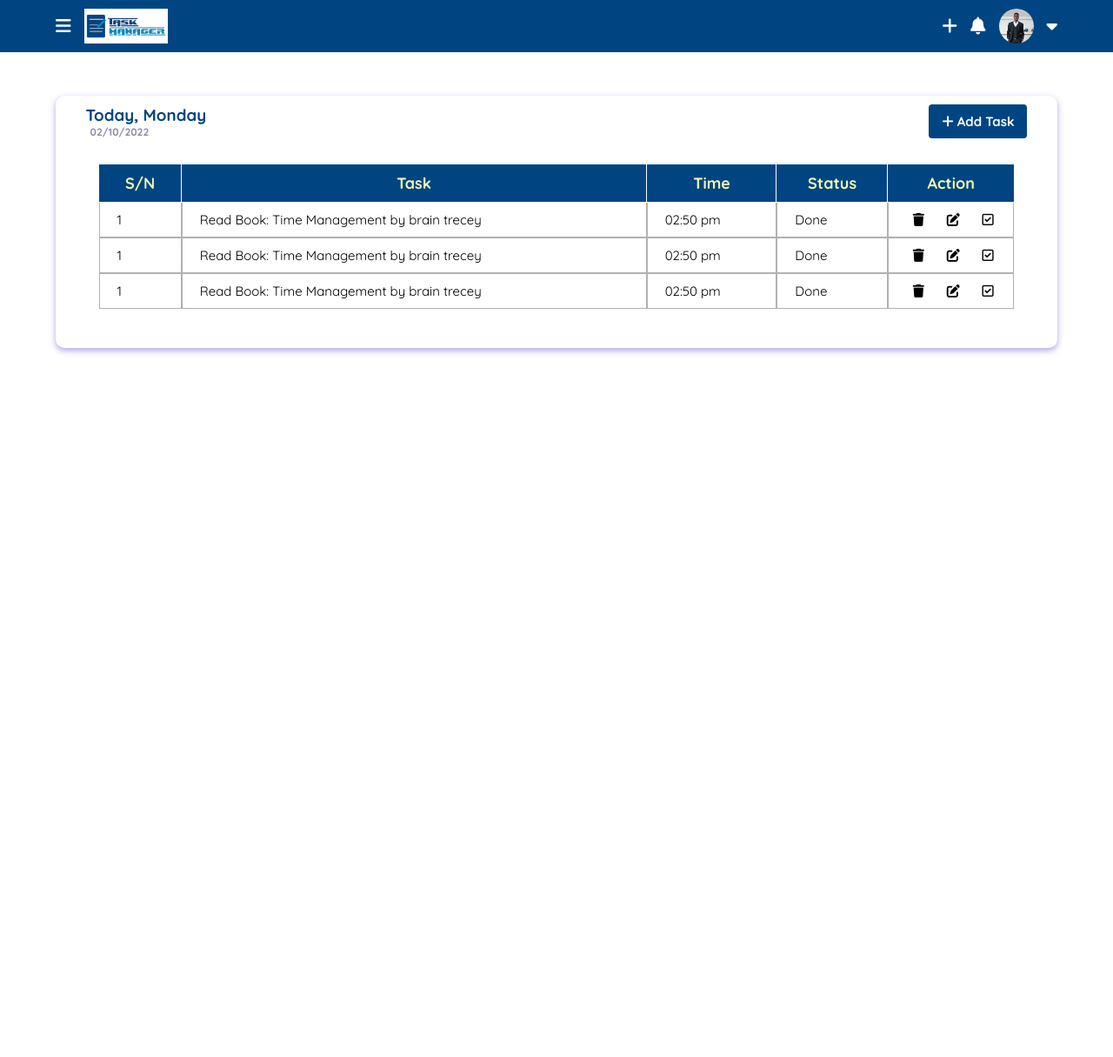
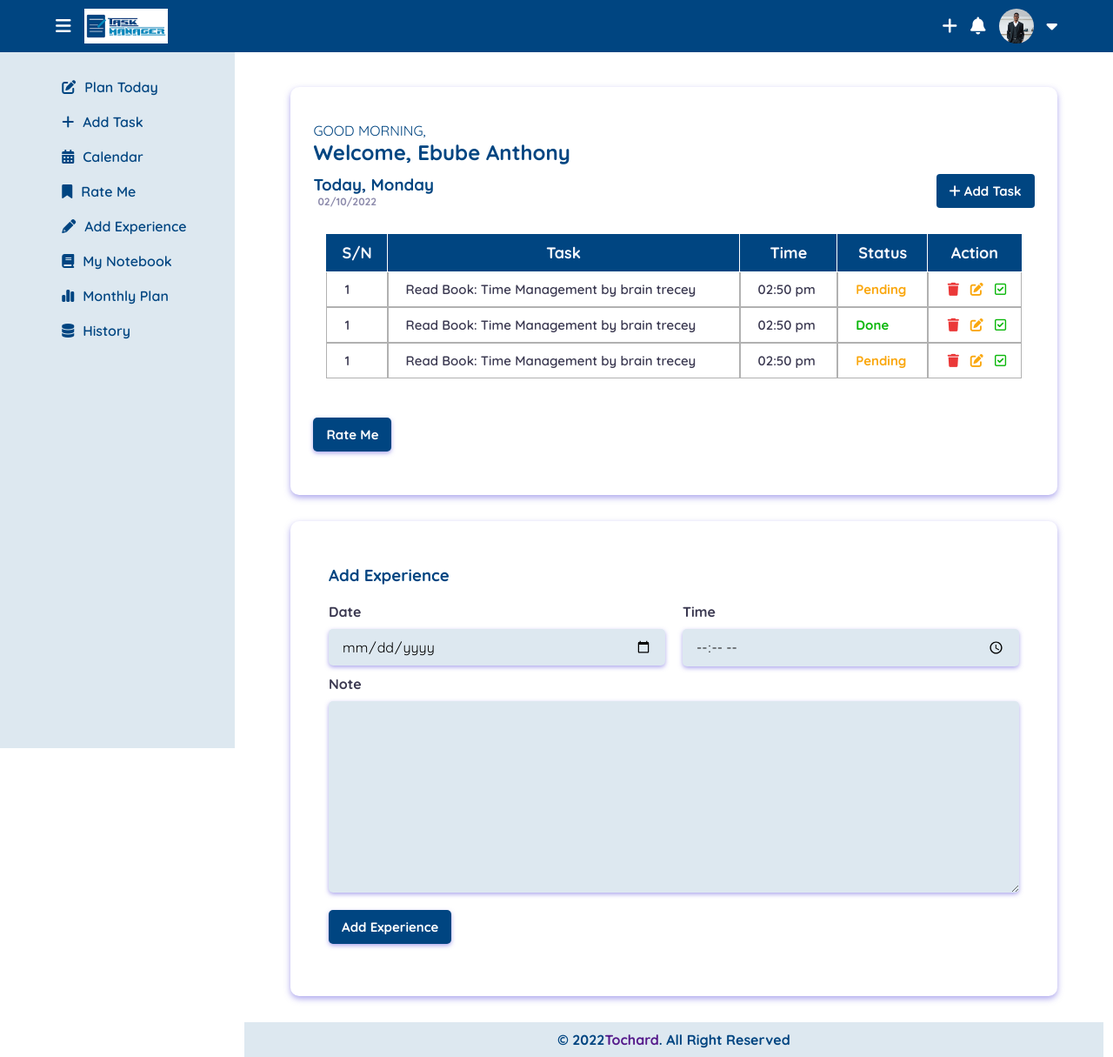
Before and after one commit to Tochard/Task-Management-System, a PHP site: page /dashboard/dashboard.html in a window 1280 px wide. Shown: the whole page at 87% size. Before the commit the page ends 407 px from the top, so only its background shows below. Run offline with PHP 8.4, Linux system fonts and the light colour scheme; some libraries are stand-ins or nearby versions.

Commit message:
modified

```diff
--- a/dashboard/css/styles.css
+++ b/dashboard/css/styles.css
@@ -203,7 +203,7 @@ body {
 }
 
 .card{
-    padding: 10px 3%;
+    padding: 40px 3%;
     border-radius: 10px;
     box-shadow: 0 3px 7px #5c50dc80;
     width: 100%;
@@ -223,18 +223,26 @@ body {
     align-items: center;
     background-color: var(--majorelle-blue);
     padding: 10px 5%;
+    position: fixed;
+    width: 100%;
+    z-index: 10000;
 }
-
+#menu{
+    padding: 10px 0;
+}
 .logo{
     height: 40px;
 }
 
-.left-nav, .right-nav, .profile{
+.left-nav, .right-nav, .left-nav-mobile, .profile{
     display: flex;
     align-items: center;
     color: var(--white);
     font-size: var(--fs-3);
     gap: 15px;
+}
+.left-nav-mobile{
+    display: none;
 }
 .profile img{
     height: 40px;
@@ -243,21 +251,37 @@ body {
 }
 
 
-
+/* CONTENT SECTION */
 
 .content{
     display: flex;
+    position: relative;
 }
+
+/* SIDE-NAV */
+
 .side-nav{
     padding: 20px 0 0 4%;
     background-color: var(--ghost-white-2);
     width: 270px;
-    height: 90vh;
+    height: 100vh;
+    z-index: 10000;
+    top: 60px;
+    position: fixed;
+    /* display: none; */
+
+}
+#side-navs{
+    display: block;
+}
+#mobile-navs{
     display: none;
 }
+
 .nav-link{
     padding: 10px 20px;
     color: var(--majorelle-blue);
+    font-weight: 600;
     font-size: var(--fs-5);
 }
 .nav-link i{
@@ -271,29 +295,33 @@ body {
 
 
 
-
-
+/* MAIN CONTENT */
+.greeting{
+    color: var(--majorelle-blue);
+}
 .main-content{
     padding: var(--section-padding);
-    /* display: flex; */
-    width: 100%
+    padding-bottom: 0;
+    margin-top: 50px;
+    position: absolute;
+    right: 0;
+    /* top: 0; */
 }
 
-
+#main-content{
+    width: calc(100% - 270px);
+}
+/*  HEADINGS */
 
 .heading{
     display: flex;
     justify-content: space-between;
     align-items: center;
-    /* padding-bottom: 10px; */
+    margin-top: 10px;
 }
-
 .heading__title{
-    /* display: flex; */
-    /* align-items: flex-end; */
     color: var(--majorelle-blue);
 }
-
 .heading__title--date{
     font-size: 12px;
     padding-left: 5px;
@@ -304,10 +332,9 @@ body {
 
 
 
-
+/*  TABLE */
 
 .table-wrapper {
-
     overflow-y: scroll;
     overflow-x: scroll;
     height: fit-content;
@@ -315,43 +342,28 @@ body {
     margin: 15px;
     margin-top: 30px;
     padding-bottom: 20px;
-
 }
-
-
 table {
-    /* min-width: max-content; */
     width: 100%;
     border-collapse: separate;
     border-spacing: 0px;
-
 }
-
-
-
 table th {
     position: sticky;
     top: 0px;
     background-color: var(--majorelle-blue);
-    color: rgb(241, 245, 179);
+    color: var(--ghost-white-1);
     text-align: center;
-    font-weight: normal;
     font-size: 18px;
     font-weight: 700;
     outline: 0.7px solid #fff;
-    /* border: 1.5px solid black; */
 
 }
-
-
-
 table th,
 table td {
-
     padding: 15px;
     padding-top: 10px;
     padding-bottom: 10px;
-
 }
 
 table td {
@@ -359,12 +371,153 @@ table td {
     font-size: 15px;
     border: 1px solid rgb(177, 177, 177);
     padding-left: 20px;
-
+    color: var(--independence);
+    font-weight: 600;
 }
-
+.status{
+    color: #0bb70b;
+    font-weight: 700;
+}
+.pending{
+    color:#faa70e;
+    font-weight: 700;
+}
 .action{
     display: flex;
     justify-content: space-around;
     gap: 10px;
     align-items: baseline;
 }
+.btn-red{
+    color: #eb3838;
+}
+.btn-org{
+    color: #faa70e;
+}
+.btn-green{
+    color: #0bb70b;
+}
+
+
+/* FORM */
+
+.form {
+    background-color: #fff;
+    box-shadow: 0 3px 7px #5c50dc80;
+    border-radius: 10px;
+    margin-top: 30px;
+}
+
+.form-sect {
+    padding: var(--section-padding);
+}
+
+.form-sect h3 {
+    /* text-align: center;/'A/ */
+    margin-bottom: 20px;
+    color: var(--majorelle-blue);
+}
+
+.inp {
+    background-color: var(--ghost-white-2);
+    border-radius: 5px;
+    margin: 10px 0;
+    font-size: 16px;
+    padding: 10px 15px;
+    box-shadow: 0 2px 5px #5c50dc80;
+    outline: none;
+}
+
+label {
+    font-weight: bold;
+    color: var(--independence);
+}
+
+.btn-form {
+    display: inline-block;
+    /* width: 100%; */
+    border-radius: 5px;
+    margin: 10px 0;
+    box-shadow: 0 2px 5px #5c50dc80;
+}
+
+.form-txt {
+    text-align: center;
+}
+
+.form-txt span a {
+    color: var(--majorelle-blue);
+    font-weight: 700;
+}
+.st-inp{
+    display: grid;
+    grid-template-columns: repeat(auto-fit, minmax(250px, 1fr));
+    grid-gap: 20px;
+}
+
+#taskForm{
+    display: none;
+}
+
+
+/* FOOTER */
+
+.footer{
+    background-color: var(--ghost-white-2);
+    color: var(--majorelle-blue);
+    display: flex;
+    justify-content: center;
+    align-items: center;
+    height: 40px;
+    margin: 0 -6%;
+    margin-top: 30px;
+    bottom: 0;
+
+}
+.footer p{
+    display: flex;
+    font-weight: 700;
+}
+
+
+
+
+
+
+
+
+
+
+
+
+
+
+/**
+ * responsive for smaller than 768px screen
+ */
+@media (max-width: 768px) {
+
+.left-nav-mobile{
+    display: flex;
+}
+.left-nav{
+    display: none;
+}
+#side-navs {
+    display: none;
+}
+
+#main-content {
+    width: 100%;
+}
+#mobile-navs {
+    padding: 20px 0 0 4%;
+    background-color: var(--ghost-white-2);
+    z-index: 10000;
+    height: 100vh;
+    width: 80vw;
+    top: 60px;
+    position: fixed;
+    display: none;
+}
+}
--- a/dashboard/dashboard.html
+++ b/dashboard/dashboard.html
@@ -22,8 +22,13 @@
     <div class="header">
         <div class="top-nav">
             <div class="left-nav">
-                <i class="fa-solid fa-bars" id="bars"></i>
+                <i class="fa-solid fa-bars" id="menu"></i>
                 <img src="../assets/images/logo.png" alt="logo" class="logo">
+            </div>
+            <div class="left-nav-mobile">
+                <i class="fa-solid fa-bars" id="mobile"></i>
+                <img src="../assets/images/logo.png" alt="logo" class="logo">
+                <p>dd</p>
             </div>
             <div class="right-nav">
                 <i class="fa-solid fa-plus"></i>
@@ -37,27 +42,93 @@
     </div>
 
     <div class="content">
-        <div class="side-nav">
+        <div class="mobile-nav" id="mobile-navs">
             <ul>
-                <a href="#" class="nav-link"><li class="nav-items"><i class="fa-solid fa-bell"></i>Plan Today</li></a>
-                <a href="#" class="nav-link"><li class="nav-items"><i class="fa-solid fa-bell"></i>Plan Today</li></a>
-                <a href="#" class="nav-link"><li class="nav-items"><i class="fa-solid fa-bell"></i>Plan Today</li></a>
-                <a href="#" class="nav-link"><li class="nav-items"><i class="fa-solid fa-bell"></i>Plan Today</li></a>
-                <a href="#" class="nav-link"><li class="nav-items"><i class="fa-solid fa-bell"></i>Plan Today</li></a>
-                <a href="#" class="nav-link"><li class="nav-items"><i class="fa-solid fa-bell"></i>Plan Today</li></a>
-                <a href="#" class="nav-link"><li class="nav-items"><i class="fa-solid fa-bell"></i>Plan Today</li></a>
-                <a href="#" class="nav-link"><li class="nav-items"><i class="fa-solid fa-bell"></i>Plan Today</li></a>
+                <a href="#" class="nav-link"><li class="nav-items"><i class="fa-solid fa-pen-to-square"></i>Plan Today</li></a>
+                <a href="#" class="nav-link"><li class="nav-items"><i class="fa-solid fa-plus"></i>Add Task</li></a>
+                <a href="#" class="nav-link"><li class="nav-items"><i class="fa-solid fa-calendar-days"></i>Calendar</li></a>
+                <a href="#" class="nav-link"><li class="nav-items"><i class="fa-solid fa-bookmark"></i>Rate Me</li></a>
+                <a href="#" class="nav-link"><li class="nav-items"><i class="fa-solid fa-pencil"></i>Add Experience</li></a>
+                <a href="#" class="nav-link"><li class="nav-items"><i class="fa-solid fa-book"></i>My Notebook</li></a>
+                <a href="#" class="nav-link"><li class="nav-items"><i class="fa-solid fa-chart-simple"></i>Monthly Plan</li></a>
+                <a href="#" class="nav-link"><li class="nav-items"><i class="fa-solid fa-database"></i>History</li></a>
             </ul>
         </div>
-        <div class="main-content">
+
+        <div class="side-nav" id="side-navs">
+            <ul>
+                <a href="#" class="nav-link">
+                    <li class="nav-items"><i class="fa-solid fa-pen-to-square"></i>Plan Today</li>
+                </a>
+                <a href="#" class="nav-link">
+                    <li class="nav-items"><i class="fa-solid fa-plus"></i>Add Task</li>
+                </a>
+                <a href="#" class="nav-link">
+                    <li class="nav-items"><i class="fa-solid fa-calendar-days"></i>Calendar</li>
+                </a>
+                <a href="#" class="nav-link">
+                    <li class="nav-items"><i class="fa-solid fa-bookmark"></i>Rate Me</li>
+                </a>
+                <a href="#" class="nav-link">
+                    <li class="nav-items"><i class="fa-solid fa-pencil"></i>Add Experience</li>
+                </a>
+                <a href="#" class="nav-link">
+                    <li class="nav-items"><i class="fa-solid fa-book"></i>My Notebook</li>
+                </a>
+                <a href="#" class="nav-link">
+                    <li class="nav-items"><i class="fa-solid fa-chart-simple"></i>Monthly Plan</li>
+                </a>
+                <a href="#" class="nav-link">
+                    <li class="nav-items"><i class="fa-solid fa-database"></i>History</li>
+                </a>
+            </ul>
+        </div>
+
+        <div class="main-content" id="main-content">
 
             <div class="card">
+                <div class="greeting">
+                    <p>GOOD MORNING,</p>
+                    <h2>Welcome, Ebube Anthony</h2>
+                </div>
                 <div class="heading">
                     <h3 class="heading__title">Today, Monday <span class="heading__title--date">02/10/2022</span></h3>
                     <div>
-                        <button class="btn btn-primary"><i class="fa-solid fa-plus"></i> Add Task</button>
+                        <button class="btn btn-primary" id="addTask"><i class="fa-solid fa-plus"></i> Add Task</button>
                     </div>
                 </div>
+
+                <div class="form" id="taskForm">
+                    <div class="form-sect">
+                        <h3 class="about-title">Add Task</h3>
+
+                        <form action="#" method="POST">
+                            <div class="st-inp">
+                                <div class="st-a">
+                                    <label for="Task" class="label">Task</label>
+                                    <input type="email" name="email" class="inp">
+                                </div>
+                                <div class="st-a">
+                                    <label for="time" class="label">Time</label>
+                                    <input type="time" name="time" class="inp">
+                                </div>
+                            </div>
+<!--
+                            <label for="password" class="label">Password</label>
+                            <input type="password" name="password" class="inp"> -->
+                            <button type="submit" name="add" class="btn btn-primary btn-form">Add</button>
+                        </form>
+                    </div>
+
+                </div>
+
+                <!-- <div class=" add-task">
+                    <form action="#" method="post">
+                        <input type="text" class="inp">
+                        <input type="text" class="inp">
+
+                    </form>
+                </div> -->
 
                 <div class="table-wrapper">
                     <table>
@@ -74,7 +145,33 @@
                                 <td>1</td>
                                 <td>Read Book: Time Management by brain trecey</td>
                                 <td>02:50 pm</td>
-                                <td>Done</td>
+                                <td class="status pending">Pending</td>
+                                <td>
+                                    <div class="action">
+                                        <button class="btn__action btn-red"><i class="fa-solid fa-trash"></i></button>
+                                        <button class="btn__action btn-org"><i class="fa-solid fa-pen-to-square"></i></button>
+                                        <button class="btn__action btn-green"><i class="fa-regular fa-square-check"></i></button>
+                                    </div>
+                                </td>
+                            </tr>
+                            <tr>
+                                <td>1</td>
+                                <td>Read Book: Time Management by brain trecey</td>
+                                <td>02:50 pm</td>
+                                <td class="status">Done</td>
+                                <td>
+                                    <div class="action">
+                                        <button class="btn__action btn-red"><i class="fa-solid fa-trash"></i></button>
+                                        <button class="btn__action btn-org"><i class="fa-solid fa-pen-to-square"></i></button>
+                                        <button class="btn__action btn-green"><i class="fa-regular fa-square-check"></i></button>
+                                    </div>
+                                </td>
+                            </tr>
+                            <tr>
+                                <td>1</td>
+                                <td>Read Book: Time Management by brain trecey</td>
+                                <td>02:50 pm</td>
+                                <td class="status pending">Pending</td>
                                 <td>
                                     <div class="action">
                                         <button class="btn__action btn-red"><i class="fa-solid fa-trash"></i></button>
@@ -84,39 +181,54 @@
                                 </td>
                             </tr>
 
-                            <tr>
-                                <td>1</td>
-                                <td>Read Book: Time Management by brain trecey</td>
-                                <td>02:50 pm</td>
-                                <td>Done</td>
-                                <td>
-                                    <div class="action">
-                                        <button class="btn__action btn-red"><i class="fa-solid fa-trash"></i></button>
-                                        <button class="btn__action btn-org"><i class="fa-solid fa-pen-to-square"></i></button>
-                                        <button class="btn__action btn-green"><i class="fa-regular fa-square-check"></i></button>
-                                    </div>
-                                </td>
-                            </tr>
 
-                            <tr>
-                                <td>1</td>
-                                <td>Read Book: Time Management by brain trecey</td>
-                                <td>02:50 pm</td>
-                                <td>Done</td>
-                                <td>
-                                    <div class="action">
-                                        <button class="btn__action btn-red"><i class="fa-solid fa-trash"></i></button>
-                                        <button class="btn__action btn-org"><i class="fa-solid fa-pen-to-square"></i></button>
-                                        <button class="btn__action btn-green"><i class="fa-regular fa-square-check"></i></button>
-                                    </div>
-                                </td>
-                            </tr>
 
                         </tbody>
                     </table>
+
+
+                </div>
+                <form action="#" method="POST" >
+                    <button type="submit" name="rateMe" class="btn btn-primary btn-form">Rate Me</button>
+                </form>
+            </div>
+
+            <div class="form">
+                <div class="form-sect">
+                    <h3 class="about-title">Add Experience</h3>
+
+                    <form action="#" method="POST">
+                        <div class="st-inp">
+                            <div class="st-a">
+                                <label for="date" class="label">Date</label>
+                                <input type="date" name="date" class="inp">
+                            </div>
+                            <div class="st-a">
+                                <label for="time" class="label">Time</label>
+                                <input type="time" name="time" class="inp">
+                            </div>
+                        </div>
+
+                        <label for="note" class="label">Note</label>
+                        <textarea name="note" id="" cols="30" rows="10" class="inp"></textarea>
+                        <button type="submit" name="add" class="btn btn-primary btn-form">Add Experience</button>
+                    </form>
                 </div>
             </div>
+
+            <div class="footer">
+                <p class="copyright">
+                    &copy; 2022 <a href="">Tochard</a>. All Right Reserved
+                </p>
+            </div>
         </div>
+
+
     </div>
+
+
+
+
+    <script src="./js/script.js" type="text/javascript"></script>
 </body>
 </html>
--- a/index.html
+++ b/index.html
@@ -93,7 +93,7 @@
           </div>
 
           <figure class="hero-banner">
-            <img src="./assets/images/t33.png" alt="Hero image">
+            <img src="./assets/images/illustration.svg" alt="Hero image">
           </figure>
 
         </div>
@@ -206,7 +206,7 @@
     <div class="features-wrapper">
 
       <figure class="features-banner">
-        <img src="./assets/images/t2.png" alt="illustration art">
+        <img src="./assets/images/t22.png" alt="illustration art">
       </figure>
 
       <div class="features-content">
```
Also changed, not shown: dashboard/js/script.js (added, +50 -0 lines), assets/images/illustration.svg (added), assets/images/t22.png (added), assets/images/t222.png (added), assets/images/t2222.png (added).
